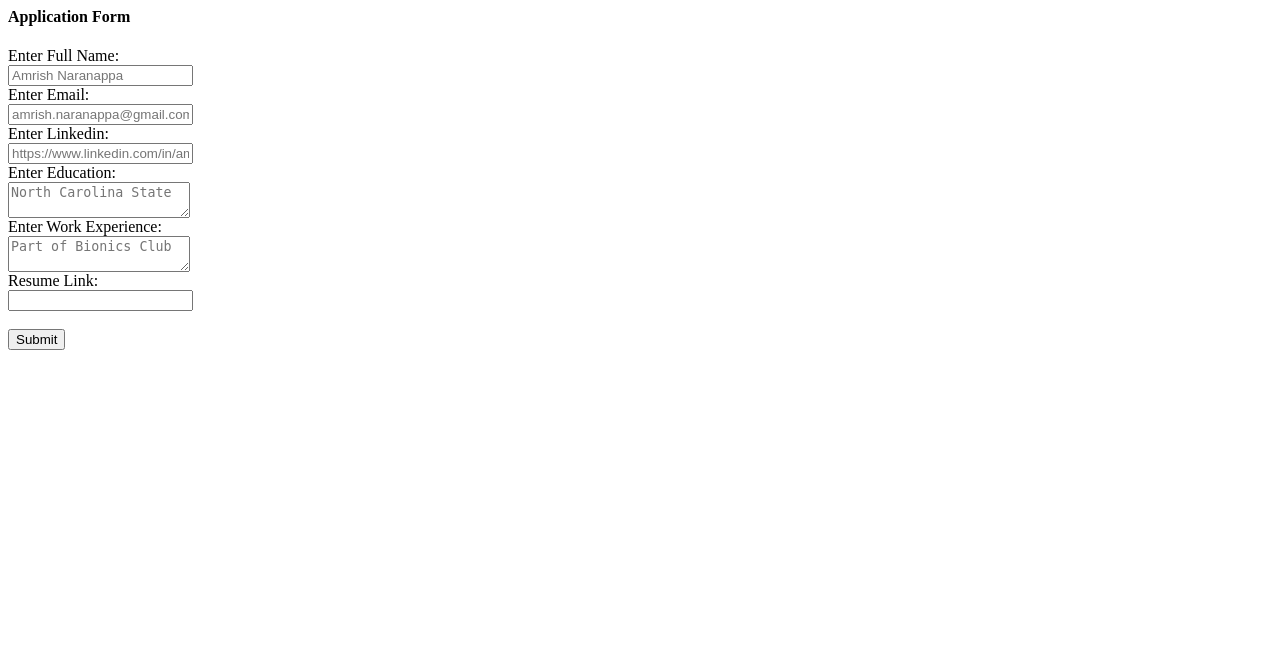
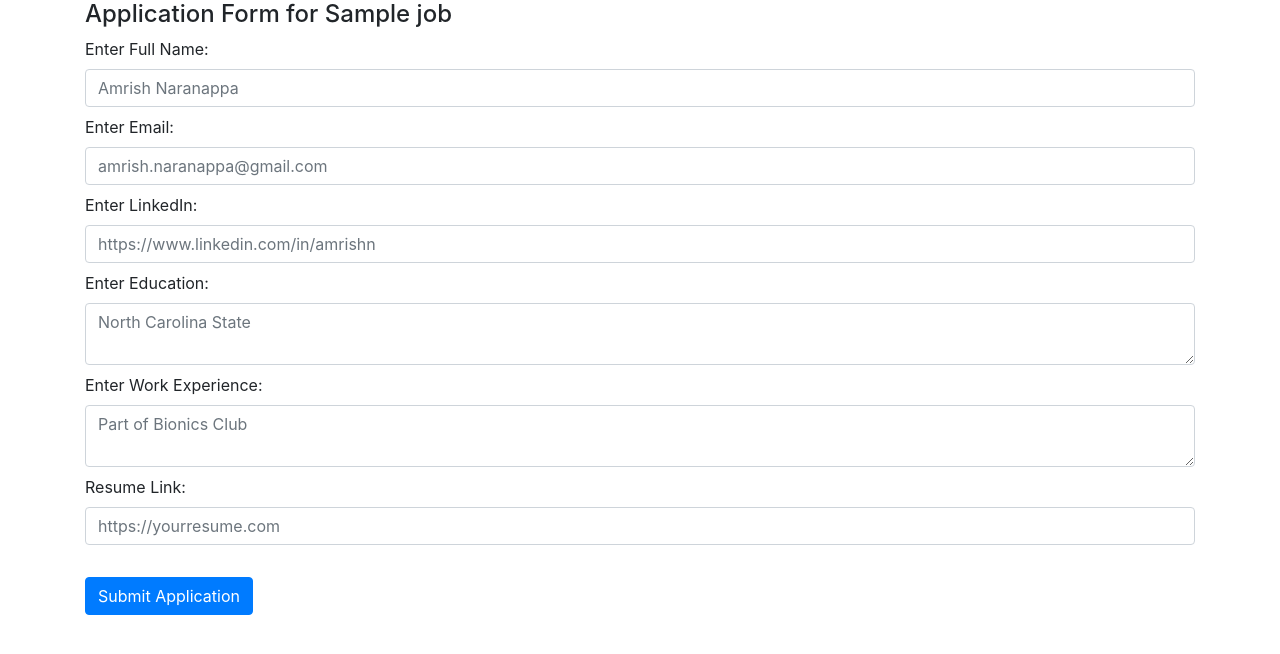
Before and after one commit to asnarana/Careers-Website, a Flask app: template templates/application.html in a window 1280 px wide. Shown: the top 654 px of the page. Run offline with Flask 3, Linux system fonts and the light colour scheme; the template is opened without the code that fills it: most values are stand-ins (such as "Sample title", 1, 10 or a date in 2020); some libraries are stand-ins or nearby versions.

Commit message:
added captcha implementation

```diff
--- a/app.py
+++ b/app.py
@@ -1,89 +1,196 @@
-from flask import Flask, render_template, jsonify, request, session, redirect, url_for
-from database import load_positions_from_db, load_position_from_db
-from sqlalchemy import create_engine
-from models import Application, User
-from database import get_sql_session
-from werkzeug.security import generate_password_hash, check_password_hash
+import os
+import requests  # For sending HTTP requests to verify reCAPTCHA
+from flask import Flask, render_template, request, redirect, url_for, jsonify
+from sqlalchemy import text
+from sqlalchemy.orm import sessionmaker
 
-from auth import auth as auth_blueprint
+from database import load_positions_from_db, load_position_from_db, get_sql_session
 
 app = Flask(__name__)
-app.register_blueprint(auth_blueprint, url_prefix='/auth')
+# Correct: key_func is set only once during initialization
+
+site_key = os.environ['SITE']
+secret_key = os.environ['SECRET']
+RECAPTCHA_VERIFY_URL = "https://www.google.com/recaptcha/api/siteverify"  # Google reCAPTCHA verification URL
 
 
 @app.route("/")
-def helloWorld():
+def home():
+  """
+    Home route that displays a list of job positions.
+    """
   positions = load_positions_from_db()
   return render_template('home.html', jobs=positions)
 
 
-# creating route to display position descriptions when apply button is pressed
 @app.route("/position/<id>")
-def show_ncsu_position(id):
+def show_position(id):
+  """
+    Route to display the application form for a specific job position.
+
+    Parameters:
+    - id (int): The ID of the job position.
+    """
   position = load_position_from_db(id)
   if not position:
     return "Position Not Found", 404
-  return render_template('positionpage.html', job=position)
+  # Pass the job details and reCAPTCHA Site Key to the template
+  return render_template('positionpage.html',
+                         job=position,
+                         recaptcha_site_key=site_key,
+                         message=None)
 
-# rotue for when user has pressed submit button
+
 @app.route("/position/<id>/apply", methods=['POST'])
 def apply_to_position(id):
-  data = request.form
-  return jsonify(data)
+  """
+    Route to handle form submissions for job applications.
 
+    Parameters:
+    - id (int): The ID of the job position.
 
-@app.route("/dashboard")
-def dashboard():
-  sql_session = get_sql_session(
-  )  # Define sql_session within the function scope
-  if 'user_id' not in session:
-    return redirect(url_for('login'))  # Redirect to login if not logged in
-  user_applications = sql_session.query(Application).filter_by(
-      user_id=session['user_id']).all()
-  return render_template('dashboard.html', applications=user_applications)
+    Steps:
+    1. Check honeypot field to detect bots.
+    2. Verify reCAPTCHA response with Google.
+    3. Validate form data.
+    4. Save application to the database.
+    5. Render the form template with success or error messages.
+    """
+  # Honeypot Field Check
+  honeypot = request.form.get('honeypot')
+  if honeypot:
+    # If honeypot field is filled, it's likely a bot submission
+    message = {
+        'text': 'Spam detected. Your application could not be processed.',
+        'category':
+        'danger'  # Categories can be 'success', 'warning', 'danger', etc.
+    }
+    # Re-render the application form with the error message
+    position = load_position_from_db(id)
+    return render_template('positionpage.html',
+                           job=position,
+                           recaptcha_site_key=site_key,
+                           message=message)
 
+  # Get reCAPTCHA response from the form
+  recaptcha_response = request.form.get('g-recaptcha-response')
 
-@app.route("/login", methods=['GET',
-                              'POST'])  # Placeholder for login functionality
-def login():
-  sql_session = get_sql_session(
-  )  # Define sql_session within the login function scope
-  if request.method == 'POST':
-    username = request.form['username']
-    password = request.form['password']
-    user = sql_session.query(User).filter_by(username=username).first()
-    if user is not None and check_password_hash(str(user.password), password):
-      # Use check_password_hash function to compare hashed password
-      session['user_id'] = user.id
-      return redirect(url_for('dashboard'))
-    return 'Login Failed'
-  return render_template('login.html')
+  if not recaptcha_response:
+    # If reCAPTCHA response is missing
+    message = {
+        'text': 'Please complete the reCAPTCHA challenge.',
+        'category': 'warning'
+    }
+    position = load_position_from_db(id)
+    return render_template('positionpage.html',
+                           job=position,
+                           recaptcha_site_key=site_key,
+                           message=message)
 
+  # Prepare data for reCAPTCHA verification
+  data = {
+      'secret': secret_key,  # Your Secret Key
+      'response': recaptcha_response,  # Response token from the form
+      'remoteip': request.remote_addr  # User's IP address (optional)
+  }
 
-@app.route('/signup', methods=['GET', 'POST'])
-def signup():
-  if request.method == 'POST':
-    username = request.form['username']
-    password = request.form['password']
+  # Send POST request to Google's reCAPTCHA verification API
+  try:
+    verification_response = requests.post(RECAPTCHA_VERIFY_URL, data=data)
+    verification_result = verification_response.json(
+    )  # Parse the JSON response
+  except requests.exceptions.RequestException as e:
+    # Handle any network-related errors
+    message = {
+        'text': 'Error verifying reCAPTCHA. Please try again.',
+        'category': 'danger'
+    }
+    position = load_position_from_db(id)
+    return render_template('positionpage.html',
+                           job=position,
+                           recaptcha_site_key=site_key,
+                           message=message)
 
-    sql_session = get_sql_session()
-    # Check if the user already exists
-    existing_user = sql_session.query(User).filter_by(
-        username=username).first()
-    if existing_user:
-      return 'User already exists', 400  # Or handle this with a flash message and redirect
+  if not verification_result.get('success'):
+    # If reCAPTCHA verification failed
+    message = {
+        'text': 'reCAPTCHA verification failed. Please try again.',
+        'category': 'danger'
+    }
+    position = load_position_from_db(id)
+    return render_template('positionpage.html',
+                           job=position,
+                           recaptcha_site_key=site_key,
+                           message=message)
 
-    # Create a new user and hash the password
-    hashed_password = generate_password_hash(password, method='sha256')
-    new_user = User(username=username, password=hashed_password)
-    sql_session.add(new_user)
+  # Extract form data
+  fullname = request.form.get('fullname')
+  email = request.form.get('email')
+  link = request.form.get('link')
+  education = request.form.get('education')
+  work = request.form.get('work')
+  resume_link = request.form.get('resume_link')
+
+  # Basic validation to ensure required fields are filled
+  if not all([fullname, email, education, work, resume_link]):
+    message = {
+        'text': 'Please fill out all required fields.',
+        'category': 'warning'
+    }
+    position = load_position_from_db(id)
+    return render_template('positionpage.html',
+                           job=position,
+                           recaptcha_site_key=site_key,
+                           message=message)
+
+  # Save the application to the database using raw SQL
+  sql_session = get_sql_session()
+  try:
+    # Prepare the SQL statement with parameterized queries to prevent SQL injection
+    insert_query = text("""
+            INSERT INTO applications (position_id, fullname, email, linkedin, education, work_experience, resume_link)
+            VALUES (:position_id, :fullname, :email, :linkedin, :education, :work_experience, :resume_link)
+        """)
+    sql_session.execute(
+        insert_query, {
+            'position_id': id,
+            'fullname': fullname,
+            'email': email,
+            'linkedin': link,
+            'education': education,
+            'work_experience': work,
+            'resume_link': resume_link
+        })
     sql_session.commit()
-    return redirect(
-        url_for('login'))  # Redirect to login after successful registration
+  except Exception as e:
+    # Handle any database-related errors
+    print(f"Database Error: {e}")  # Log the error for debugging
+    message = {
+        'text':
+        'An error occurred while submitting your application. Please try again.',
+        'category': 'danger'
+    }
+    sql_session.rollback()
+    position = load_position_from_db(id)
+    return render_template('positionpage.html',
+                           job=position,
+                           recaptcha_site_key=site_key,
+                           message=message)
+  finally:
+    sql_session.close()
 
-  # If it's a GET request, just display the signup form
-  return render_template('signup.html')
+  # If everything is successful, render the form with a success message
+  message = {
+      'text': 'Your application has been submitted successfully!',
+      'category': 'success'
+  }
+  position = load_position_from_db(id)
+  return render_template('positionpage.html',
+                         job=position,
+                         recaptcha_site_key=site_key,
+                         message=message)
 
 
 if __name__ == "__main__":
+  # Run the Flask application
   app.run(host='0.0.0.0', debug=True)
--- a/templates/application.html
+++ b/templates/application.html
@@ -1,32 +1,81 @@
-<h4> Application Form</h4>
-<form action = "/position/{{job['id']}}/apply"  method = "post">
-  <div class = "mb-2">
-    <label> Enter Full Name:  </label><br>
-    <input type = "text" name = "fullname" placeholder = "Amrish Naranappa">
+<!-- templates/positionpage.html -->
+<!DOCTYPE html>
+<html lang="en">
+<head>
+    <meta charset="UTF-8">
+    <title>Apply for {{ job.title }}</title>
+    <link rel="stylesheet" href="https://stackpath.bootstrapcdn.com/bootstrap/4.5.0/css/bootstrap.min.css">
+</head>
+<body>
+    <div class="container">
+        <h4>Application Form for {{ job.title }}</h4>
+
+        <!-- Display Messages Passed from the Server -->
+        {% if message %}
+            <div class="alert alert-{{ message.category }} alert-dismissible fade show" role="alert">
+                {{ message.text }}
+                <button type="button" class="close" data-dismiss="alert" aria-label="Close">
+                    <span aria-hidden="true">&times;</span>
+                </button>
             </div>
-  <div class = "mb-2">
-    <label> Enter Email:  </label><br>
-    <input type = "text" name = "email" placeholder = "amrish.naranappa@gmail.com">
+        {% endif %}
+
+        <!-- Application Form -->
+        <form action="/position/{{ job.id }}/apply" method="post">
+            <!-- Honeypot Field (Hidden from Users) -->
+            <div style="display:none;">
+                <label>Leave this field empty</label>
+                <input type="text" name="honeypot" value="">
             </div>
-  <div class = "mb-2">
-    <label> Enter Linkedin:  </label><br>
-    <input type = "text" name = "link" placeholder = "https://www.linkedin.com/in/amrishn">
+
+            <!-- Full Name Field -->
+            <div class="mb-2">
+                <label for="fullname">Enter Full Name:</label><br>
+                <input type="text" id="fullname" name="fullname" class="form-control" placeholder="Amrish Naranappa" required>
             </div>
-  <div class = "mb-2">
-    <label> Enter Education:  </label><br>
-    <textarea name = "education" placeholder = "North Carolina State "></textarea>
+
+            <!-- Email Field -->
+            <div class="mb-2">
+                <label for="email">Enter Email:</label><br>
+                <input type="email" id="email" name="email" class="form-control" placeholder="amrish.naranappa@gmail.com" required>
             </div>
-  <div class = "mb-2">
-    <label> Enter Work Experience:  </label><br>
-    <textarea name = "work" placeholder = "Part of Bionics Club"></textarea>
 
+            <!-- LinkedIn Field -->
+            <div class="mb-2">
+                <label for="link">Enter LinkedIn:</label><br>
+                <input type="url" id="link" name="link" class="form-control" placeholder="https://www.linkedin.com/in/amrishn">
             </div>
-  <div class = "mb-2">
-    <label> Resume Link:  </label><br>
-    <input type = "text" name = "resume link">
+
+            <!-- Education Field -->
+            <div class="mb-2">
+                <label for="education">Enter Education:</label><br>
+                <textarea id="education" name="education" class="form-control" placeholder="North Carolina State" required></textarea>
             </div>
+
+            <!-- Work Experience Field -->
+            <div class="mb-2">
+                <label for="work">Enter Work Experience:</label><br>
+                <textarea id="work" name="work" class="form-control" placeholder="Part of Bionics Club" required></textarea>
+            </div>
+
+            <!-- Resume Link Field -->
+            <div class="mb-2">
+                <label for="resume_link">Resume Link:</label><br>
+                <input type="url" id="resume_link" name="resume_link" class="form-control" placeholder="https://yourresume.com" required>
+            </div>
+
+            <!-- Google reCAPTCHA Widget -->
+            <div class="g-recaptcha" data-sitekey="{{ recaptcha_site_key }}"></div>
             <br>
-  <input type = "submit">
 
+            <!-- Submit Button -->
+            <input type="submit" class="btn btn-primary" value="Submit Application">
+        </form>
+    </div>
 
-</form>
+    <script src="https://code.jquery.com/jquery-3.5.1.slim.min.js"></script>
+    <script src="https://cdn.jsdelivr.net/npm/bootstrap@4.5.0/dist/js/bootstrap.bundle.min.js"></script>
+
+    <script src="https://www.google.com/recaptcha/api.js" async defer></script>
+</body>
+</html>
```
Also changed, not shown: database.py (line endings or trailing spaces). Lines whose indentation alone changed are shown as unchanged.
